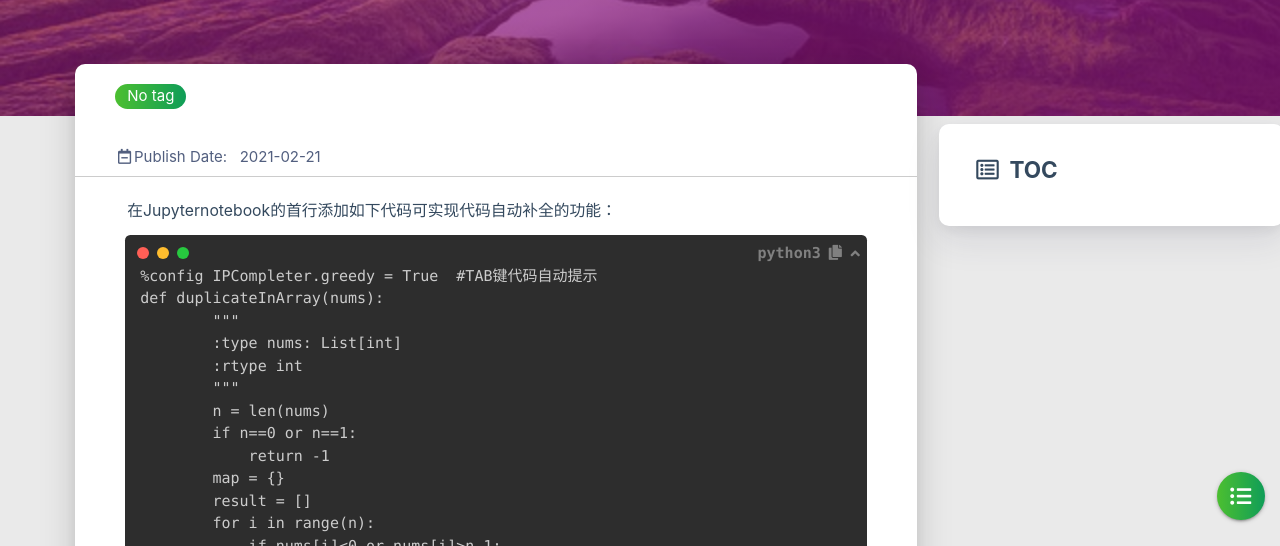
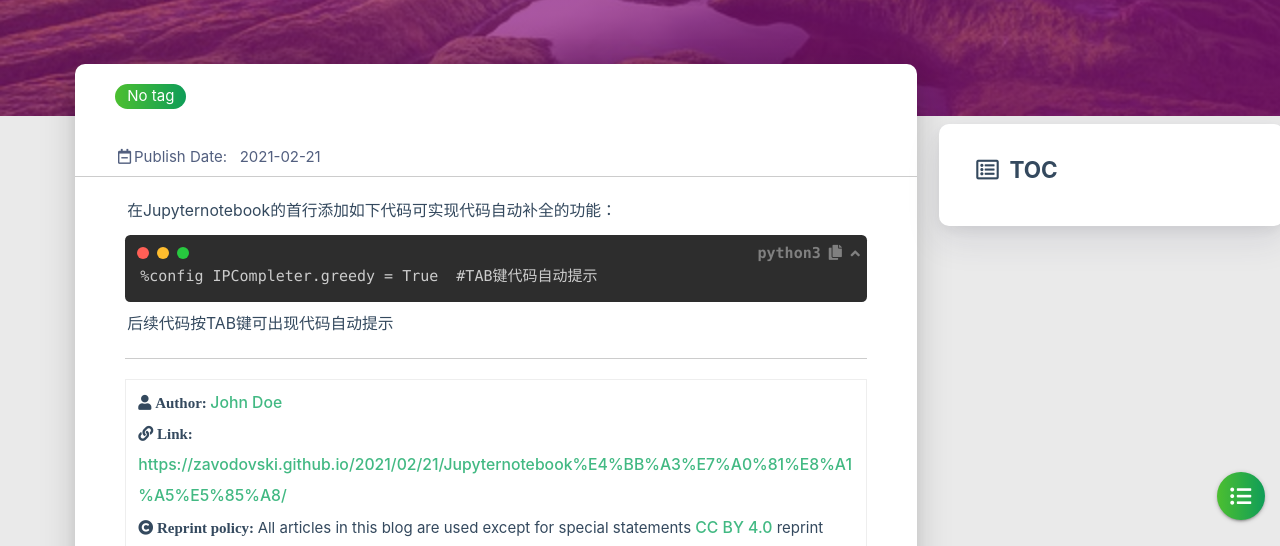
Before and after one commit to Zavodovski/Zavodovski.github.io, a plain HTML site: page 2021/02/21/Jupyternotebook代码补全/index.html in a window 1280 px wide. Shown: the part 204-750 px from the top of the page. Drawn offline with Linux system fonts and the light colour scheme; some packages are replaced by stand-ins of ours; no server answers; a script that the page names is missing.

Commit message:
Site updated: 2021-02-21 13:00:23

```diff
--- a/2021/02/21/Jupyternotebook代码补全/index.html
+++ b/2021/02/21/Jupyternotebook代码补全/index.html
@@ -468,31 +468,7 @@
         <div class="card-content article-card-content">
             <div id="articleContent">
                 <p>在Jupyternotebook的首行添加如下代码可实现代码自动补全的功能：</p>
-<pre class="line-numbers language-python3" data-language="python3"><code class="language-python3">%config IPCompleter.greedy &#x3D; True  #TAB键代码自动提示
-def duplicateInArray(nums):
-        &quot;&quot;&quot;
-        :type nums: List[int]
-        :rtype int
-        &quot;&quot;&quot;
-        n &#x3D; len(nums)
-        if n&#x3D;&#x3D;0 or n&#x3D;&#x3D;1:
-            return -1
-        map &#x3D; &#123;&#125;
-        result &#x3D; []
-        for i in range(n):
-            if nums[i]&lt;0 or nums[i]&gt;n-1:
-                return -1
-            elif nums[i] in map.keys():
-                result.append(nums[i])
-                map[nums[i]] +&#x3D; 1
-            else:
-                map[nums[i]] &#x3D; 1
-        if all(x&#x3D;&#x3D;1 for x in map.values()):
-            return -1
-        return result[0]
-nums &#x3D; []
-print(duplicateInArray(nums))
-<span aria-hidden="true" class="line-numbers-rows"><span></span><span></span><span></span><span></span><span></span><span></span><span></span><span></span><span></span><span></span><span></span><span></span><span></span><span></span><span></span><span></span><span></span><span></span><span></span><span></span><span></span><span></span><span></span><span></span></span></code></pre>
+<pre class="line-numbers language-python3" data-language="python3"><code class="language-python3">%config IPCompleter.greedy &#x3D; True  #TAB键代码自动提示<span aria-hidden="true" class="line-numbers-rows"><span></span></span></code></pre>
 <p>后续代码按TAB键可出现代码自动提示</p>
 
 
```
Also changed, not shown: archives/2021/02/index.html (+1 -1 lines), archives/2021/index.html (+1 -1 lines), archives/index.html (+1 -1 lines), index.html (+1 -1 lines).
